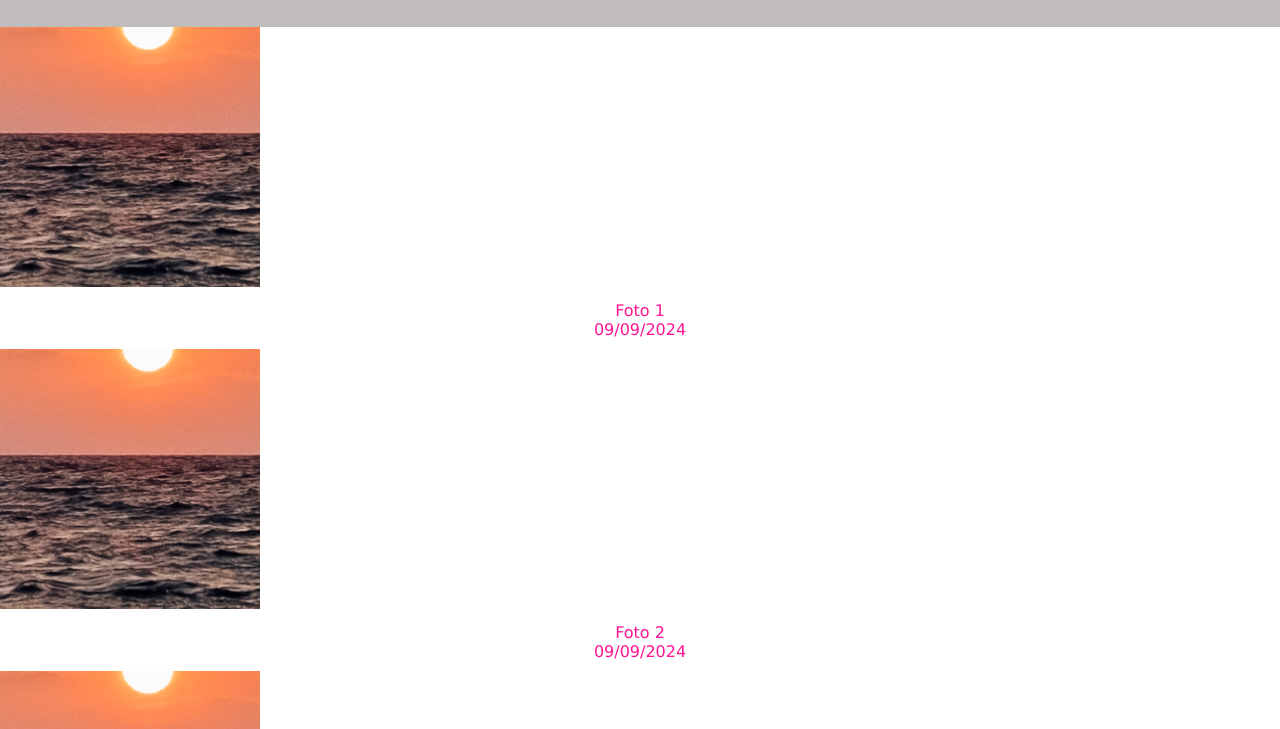
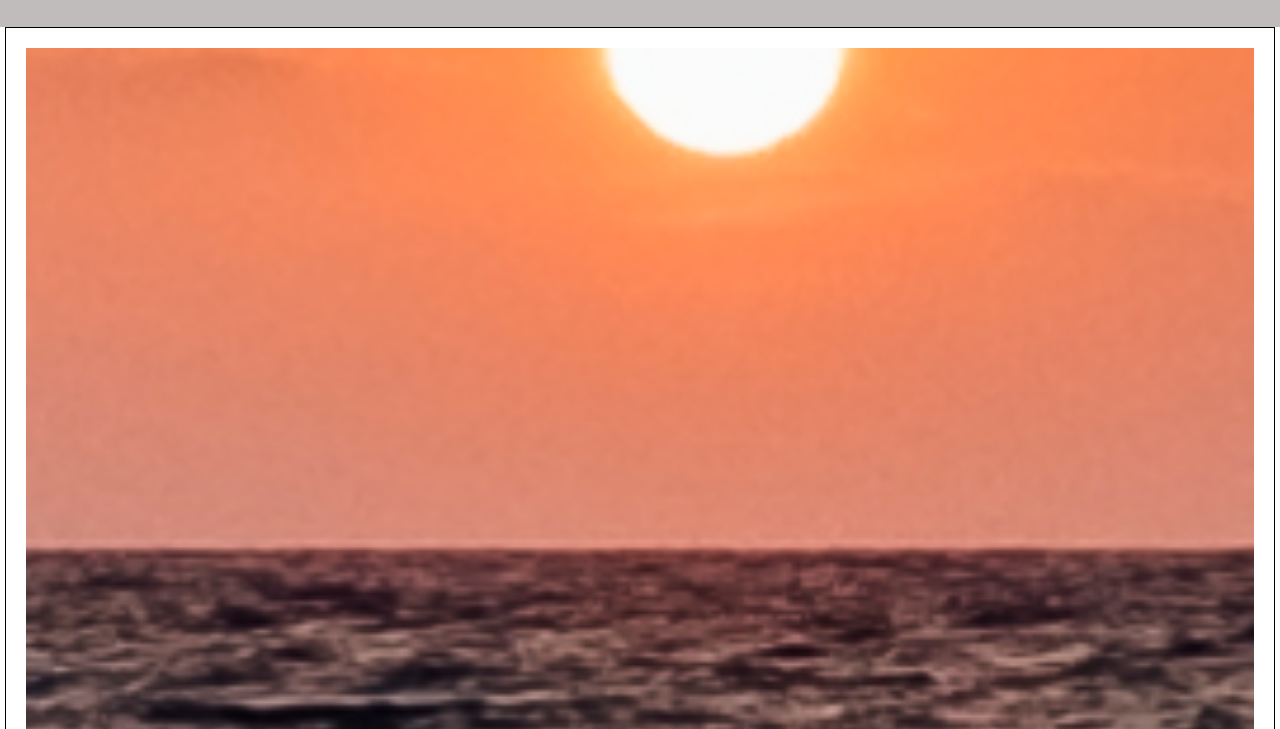
Before and after one commit to Isa-Paiola/Css_FLEXBOX, a plain HTML site: page polaroids/index.html in a window 1280 px wide. Shown: the part 71-800 px from the top of the page. Drawn offline with Linux system fonts and the light colour scheme.

Commit message:
Arquivo finalizado

```diff
--- a/polaroids/style.css
+++ b/polaroids/style.css
@@ -22,3 +22,42 @@ header{
     background-color: rgb(192, 188, 188);
 
 }
+
+footer{
+    font-family: Verdana, Geneva, Tahoma, sans-serif;
+    font-weight: bolder;
+    background-color: black;
+    color:white;
+    padding: 20px;
+    text-align: center;
+}
+
+.products{
+    background-color: white;
+    border: 1px solid #000000;
+    padding: 20px;
+    margin-bottom: 20px;
+
+    /* transformando em container */
+    display: flex;
+
+    /* deixa o texto embaixo da imagem */
+    flex-direction: column;
+}
+
+.products{
+    width: 100%;
+    height: auto;
+    padding-bottom: 10px;
+}
+
+main#album{
+    display: flex;
+    flex-flow: row wrap;
+    justify-content: space-around;
+}
+
+section.coluna{
+    flex: 1 1 100%;
+    padding: 0px 5px;
+}
```
